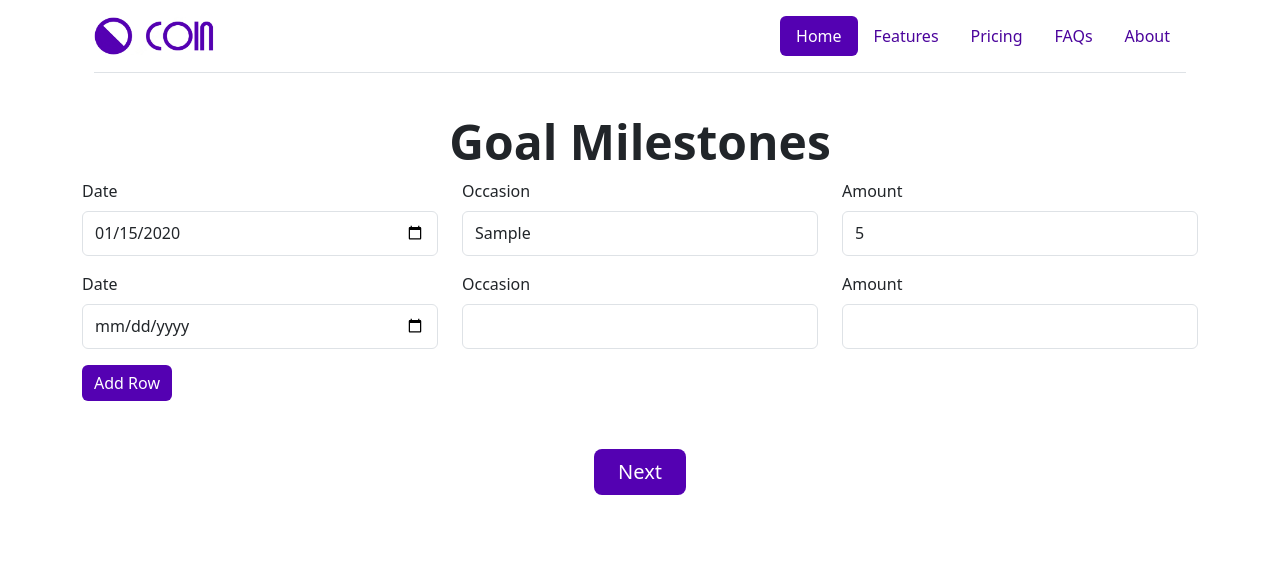
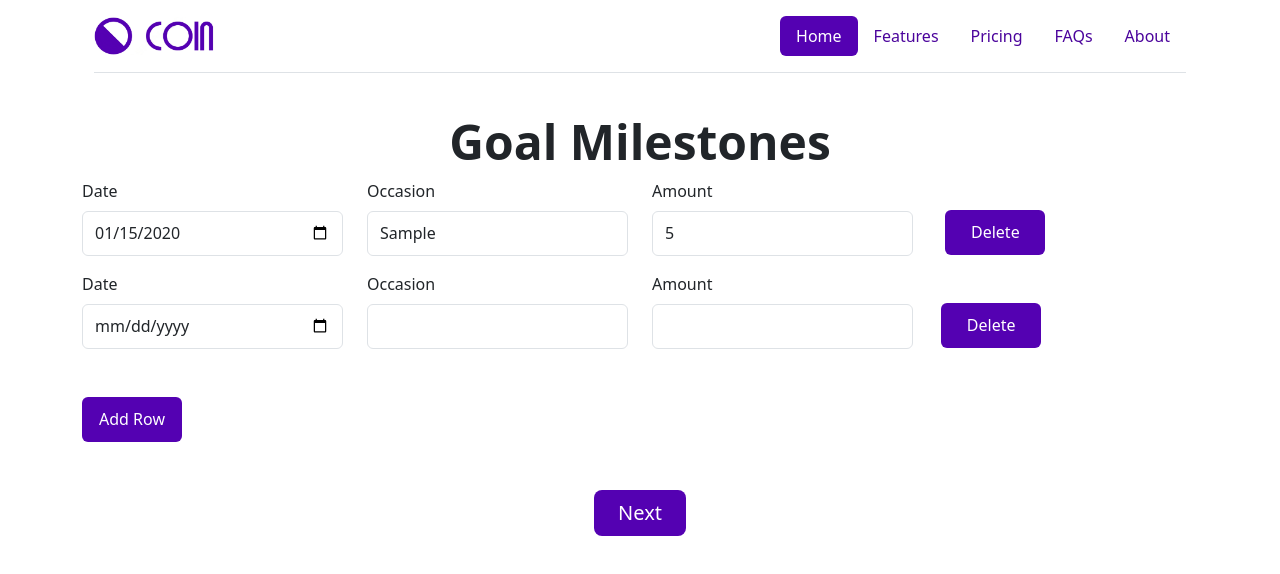
Before and after one commit to Jess-88/finalproj, a website: page goalmilestones.html in a window 1280 px wide. Both pictures are taken after typing "2020-01-15", "Sample", "5" into the empty fields and a click on the button "Add Row". Drawn offline with nearby package versions, Linux system fonts and the light colour scheme.

Commit message:
delete row function

```diff
--- a/expstyle.css
+++ b/expstyle.css
@@ -136,3 +136,37 @@ p {
     font-weight: bold;
     color: #5401B2;
   }
+
+  .delete-row-col {
+    display: flex;
+    justify-content: center;
+    align-items: center;
+  }
+
+  .delete-row-btn {
+    width: 100px;
+    height: 45px;
+    margin-top: 1.9rem;
+  }
+
+  .input-row {
+    display: flex;
+    justify-content: space-between;
+    align-items: center;
+  }
+
+  #add-row-btn {
+    width: 100px;
+    height: 45px;
+    margin-top: 2rem;
+    margin-right: auto;
+    background-color: #5401B2;
+    color: #fff;
+    border: none;
+    flex: 0 0 auto;
+  }
+
+  #add-row-btn:hover {
+    background-color: #6d20d6;
+    cursor: pointer;
+  }
--- a/goalm.js
+++ b/goalm.js
@@ -57,35 +57,7 @@
 //   expenseRows.appendChild(expenseRow);
 // });
 
-// // Retrieve the remaining budget value
-// var remainingBudget = localStorage.getItem("remainingBudget");
-
-// <---- data now sending to postgresql---> below is local
-// // Save milestones data to localStorage when form is submitted
-// milestonesForm.addEventListener("submit", function(event) {
-//   event.preventDefault();
-
-//   const dateInputs = document.querySelectorAll(".date-input");
-//   const occasionInputs = document.querySelectorAll(".occasion-input");
-//   const amountInputs = document.querySelectorAll(".amount-input");
-
-//   const milestones = [];
-
-//   for (let i = 0; i < dateInputs.length; i++) {
-//     milestones.push({
-//       date: dateInputs[i].value,
-//       occasion: occasionInputs[i].value,
-//       amount: parseFloat(amountInputs[i].value),
-//     });
-//   }
-
-//   localStorage.setItem("milestones", JSON.stringify(milestones));
-//   window.location.href = "plan.html";
-// });
-// <---- data now sending to postgresql--->
-
-// <---- data now sending to postgresql---> below is sql 1
-// Save milestones data to the server when the form is submitted
+// // Save milestones data to the server when the form is submitted
 // milestonesForm.addEventListener("submit", async function (event) {
 //   event.preventDefault();
 
@@ -104,6 +76,7 @@
 //   }
 
 //   // Send the milestones data to the server
+//   // console.log(milestones)
 //   try {
 //     const response = await fetch("http://localhost:8080/milestones", {
 //       method: "POST",
@@ -114,7 +87,10 @@
 //     });
 
 //     if (response.ok) {
-//       window.location.href = "plan.html";
+//       const jsonResponse = await response.json();
+//       console.log(jsonResponse);
+//       alert("Milestones data has been successfully saved");
+//       window.location.href = 'plan.html';
 //     } else {
 //       throw new Error("Failed to save milestones data");
 //     }
@@ -123,20 +99,19 @@
 //     alert("An error occurred while saving milestones data. Please try again.");
 //   }
 // });
-// <---- data now sending to postgresql---> above is sql 1
 
+// delete code
 
-// new sql code
 const addRowBtn = document.getElementById("add-row-btn");
 const expenseRows = document.getElementById("expense-rows");
 const milestonesForm = document.getElementById("milestones-form");
 
 function createExpenseRow() {
   const row = document.createElement("div");
-  row.classList.add("row", "mb-3");
+  row.classList.add("row", "mb-3", "input-row");
 
   const dateCol = document.createElement("div");
-  dateCol.classList.add("col-md-4");
+  dateCol.classList.add("col-md-3");
   const dateLabel = document.createElement("label");
   dateLabel.setAttribute("for", "date-input");
   dateLabel.classList.add("form-label");
@@ -149,7 +124,7 @@ function createExpenseRow() {
   dateCol.appendChild(dateInput);
 
   const occasionCol = document.createElement("div");
-  occasionCol.classList.add("col-md-4");
+  occasionCol.classList.add("col-md-3");
   const occasionLabel = document.createElement("label");
   occasionLabel.setAttribute("for", "occasion-input");
   occasionLabel.classList.add("form-label");
@@ -162,7 +137,7 @@ function createExpenseRow() {
   occasionCol.appendChild(occasionInput);
 
   const amountCol = document.createElement("div");
-  amountCol.classList.add("col-md-4");
+  amountCol.classList.add("col-md-3");
   const amountLabel = document.createElement("label");
   amountLabel.setAttribute("for", "amount-input");
   amountLabel.classList.add("form-label");
@@ -174,14 +149,30 @@ function createExpenseRow() {
   amountCol.appendChild(amountLabel);
   amountCol.appendChild(amountInput);
 
+  const deleteCol = document.createElement("div");
+  deleteCol.classList.add("col-md-3");
+  const deleteLabel = document.createElement("label");
+  deleteLabel.classList.add("form-label");
+  deleteLabel.textContent = "\u00A0";
+  const deleteBtn = document.createElement("button");
+  deleteBtn.setAttribute("type", "button");
+  deleteBtn.classList.add("form-control", "btn", "btn-danger", "delete-row-btn");
+  deleteBtn.textContent = "Delete";
+  deleteBtn.onclick = () => {
+    row.remove();
+  };
+  deleteCol.appendChild(deleteLabel);
+  deleteCol.appendChild(deleteBtn);
+
   row.appendChild(dateCol);
   row.appendChild(occasionCol);
   row.appendChild(amountCol);
+  row.appendChild(deleteCol);
 
   return row;
 }
 
-addRowBtn.addEventListener("click", function() {
+addRowBtn.addEventListener("click", function () {
   const expenseRow = createExpenseRow();
   expenseRows.appendChild(expenseRow);
 });
@@ -204,8 +195,7 @@ milestonesForm.addEventListener("submit", async function (event) {
     });
   }
 
-  // Send the milestones data to the server
-  // console.log(milestones)
+      // Send the milestones data to the server
   try {
     const response = await fetch("http://localhost:8080/milestones", {
       method: "POST",
--- a/goalmilestones.html
+++ b/goalmilestones.html
@@ -1,4 +1,4 @@
-<!DOCTYPE html>
+<!-- <!DOCTYPE html>
 <html lang="en">
 <head>
     <meta charset="UTF-8">
@@ -66,3 +66,77 @@
     <script src="goalm.js"></script>
   </body>
 </html>
+
+<!-- new code with delete button -->
+
+<html lang="en">
+<head>
+    <meta charset="UTF-8">
+    <meta http-equiv="X-UA-Compatible" content="IE=edge">
+    <meta name="viewport" content="width=device-width, initial-scale=1.0">
+    <title>Milestones</title>
+    <link href="https://cdn.jsdelivr.net/npm/bootstrap@5.3.0-alpha1/dist/css/bootstrap.min.css" rel="stylesheet"
+    integrity="sha384-GLhlTQ8iRABdZLl6O3oVMWSktQOp6b7In1Zl3/Jr59b6EGGoI1aFkw7cmDA6j6gD" crossorigin="anonymous">
+    <link rel="stylesheet" type="text/css" href="expstyle.css">
+</head>
+<body>
+
+    <div class="container
+    <div class="px-4 py-5 my-5 text-center">
+
+          <div class="container">
+            <header class="d-flex flex-wrap justify-content-center py-3 mb-4 border-bottom">
+              <a href="/" class="d-flex align-items-center mb-3 mb-md-0 me-md-auto text-dark text-decoration-none">
+                <img src="assets/logo.png" alt="Logo" width="120" height="60" class="me-2">
+              </a>
+
+              <ul class="nav nav-pills">
+                <li class="nav-item"><a href="#" class="nav-link active" aria-current="page">Home</a></li>
+                <li class="nav-item"><a href="#" class="nav-link">Features</a></li>
+                <li class="nav-item"><a href="#" class="nav-link">Pricing</a></li>
+                <li class="nav-item"><a href="#" class="nav-link">FAQs</a></li>
+                <li class="nav-item"><a href="#" class="nav-link">About</a></li>
+              </ul>
+            </header>
+          </div>
+          <h1 class="display-5 fw-bold">Goal Milestones</h1>
+
+          <form id="milestones-form" action="plan.js" method="POST">
+            <div id="expense-rows">
+              <div class="row mb-3">
+                <div class="col-md-3">
+                  <label for="date-input" class="form-label">Date</label>
+                  <input type="date" class="form-control date-input" id="date-input" name="date[]">
+                </div>
+                <div class="col-md-3">
+                  <label for="occasion-input" class="form-label">Occasion</label>
+                  <input type="text" class="form-control occasion-input" id="occasion-input" name="occasion[]">
+                </div>
+                <div class="col-md-3">
+                  <label for="amount-input" class="form-label">Amount</label>
+                  <input type="number" class="form-control amount-input" id="amount-input" name="amount[]">
+                  </div>
+                  <div class="col-md-3">
+                    <label class="form-label">&nbsp;</label>
+                    <button type="button" class="form-control btn btn-danger delete-row-btn">Delete</button>
+                  </div>
+                  </div>
+                  </div>
+
+                  <button id="add-row-btn" type="button" class="btn btn-primary">Add Row</button>
+
+                  <div class="mt-5">
+                    <div class="d-grid gap-2 d-sm-flex justify-content-sm-center">
+                      <button type="submit" class="btn btn-primary btn-lg px-4 gap-3">Next</button>
+                    </div>
+                  </div>
+                  </form>
+
+                  </div>
+                  </div>
+
+           <script src="https://cdn.jsdelivr.net/npm/bootstrap@5.3.0-alpha1/dist/js/bootstrap.bundle.min.js"
+           integrity="sha384-w76AqPfDkMBDXo30jS1Sgez6pr3x5MlQ1ZAGC+nuZB+EYdgRZgiwxhTBTkF7CXvN" crossorigin="anonymous"></script>
+          <script src="goalm.js"></script>
+        </body>
+     </html>
```
Also changed, not shown: backend/server.js (+0 -51 lines).
